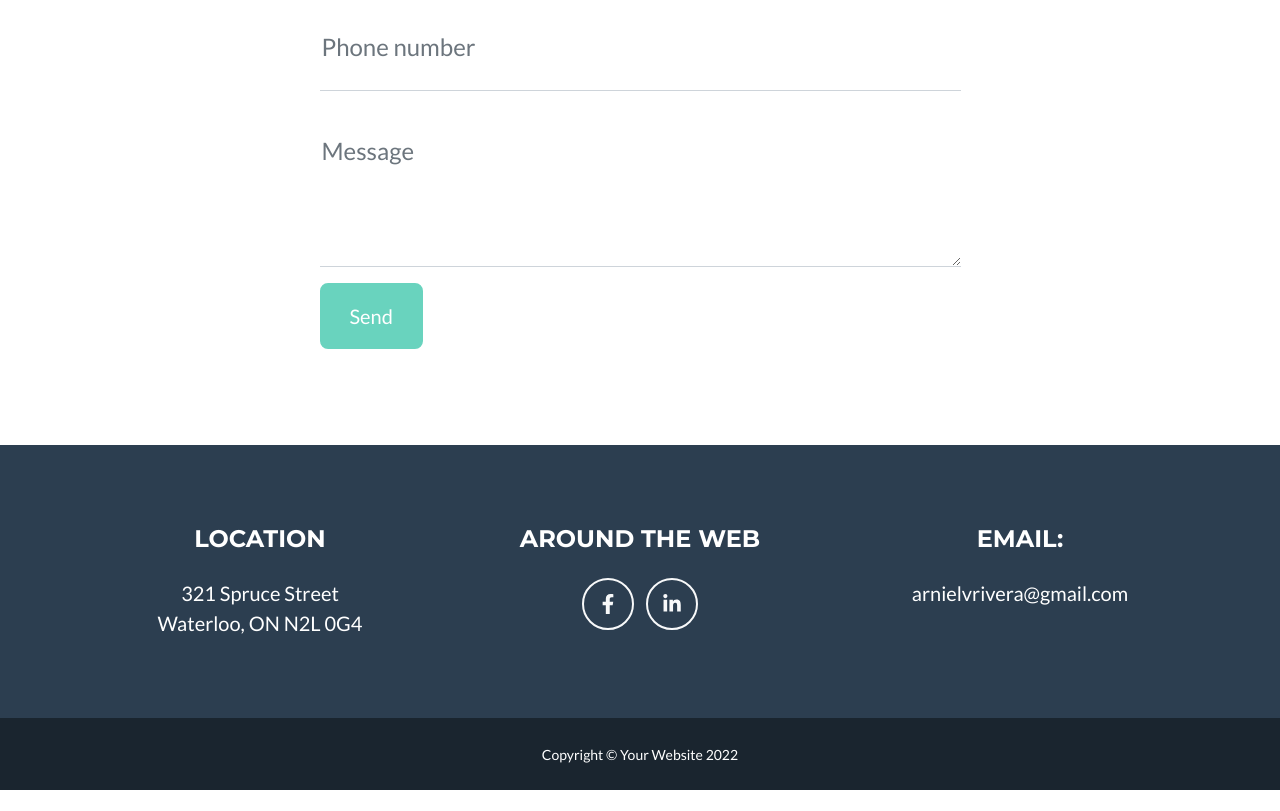
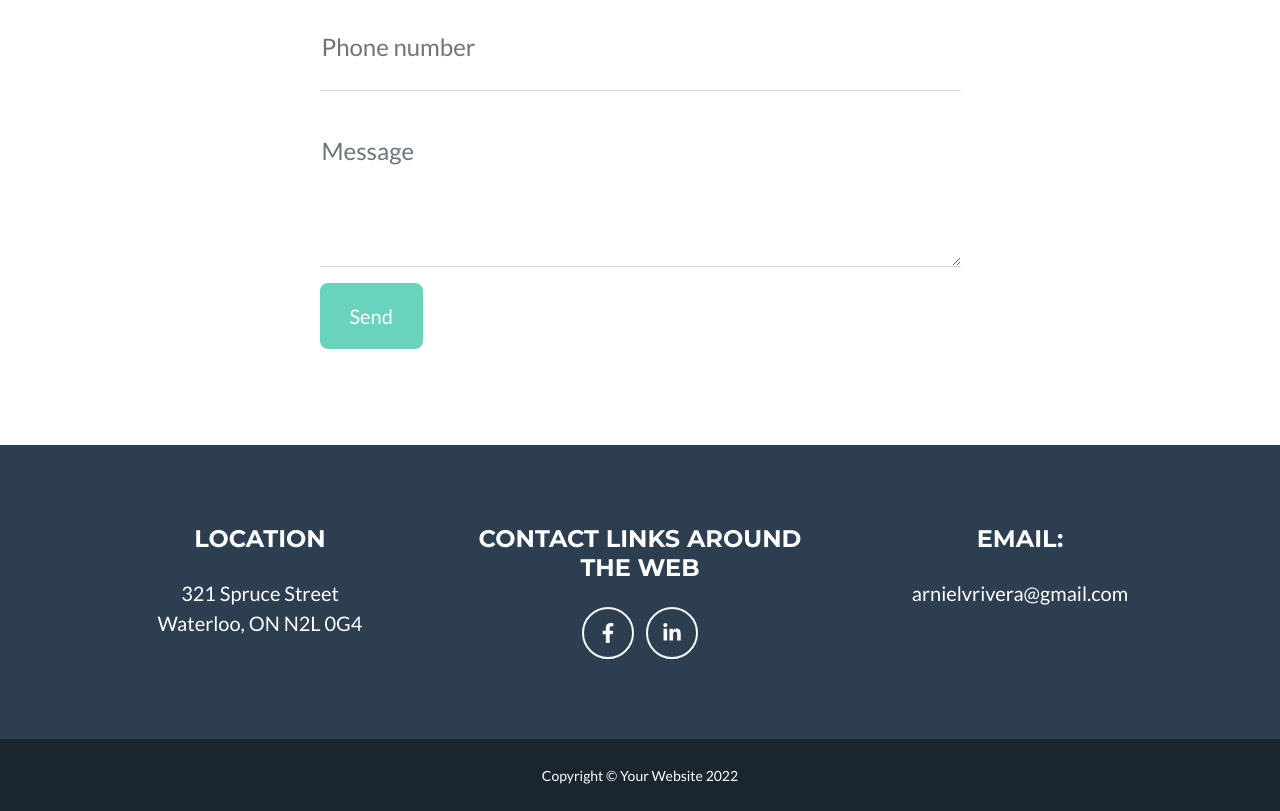
Before and after one commit to Rivera1998/assignment4.github.io, a plain HTML site: page index.html in a window 1280 px wide. Shown: the part 2589-3400 px from the top of the page. Before the commit the page ends 3379 px from the top, so only its background shows below. Drawn offline with nearby package versions, Linux system fonts and the light colour scheme.

Commit message:
Update index.html

```diff
--- a/index.html
+++ b/index.html
@@ -192,7 +192,7 @@
                     </div>
                     <!-- Footer Social Icons-->
                     <div class="col-lg-4 mb-5 mb-lg-0">
-                        <h4 class="text-uppercase mb-4">Around the Web</h4>
+                        <h4 class="text-uppercase mb-4">Contact Links Around the Web</h4>
                         <a class="btn btn-outline-light btn-social mx-1" href="https://www.facebook.com/riverboy.masinag.71/"><i class="fab fa-fw fa-facebook-f"></i></a>
                         <a class="btn btn-outline-light btn-social mx-1" href="https://www.linkedin.com/in/arniel-rivera-554366196"><i class="fab fa-fw fa-linkedin-in"></i></a>
                     </div>
```
